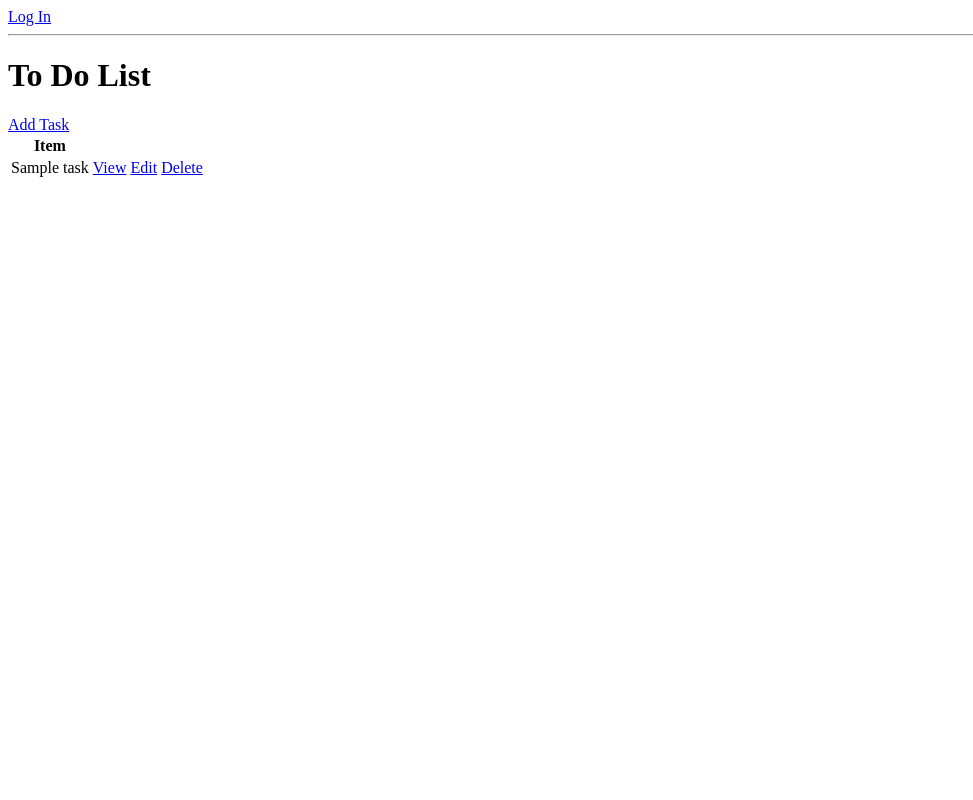
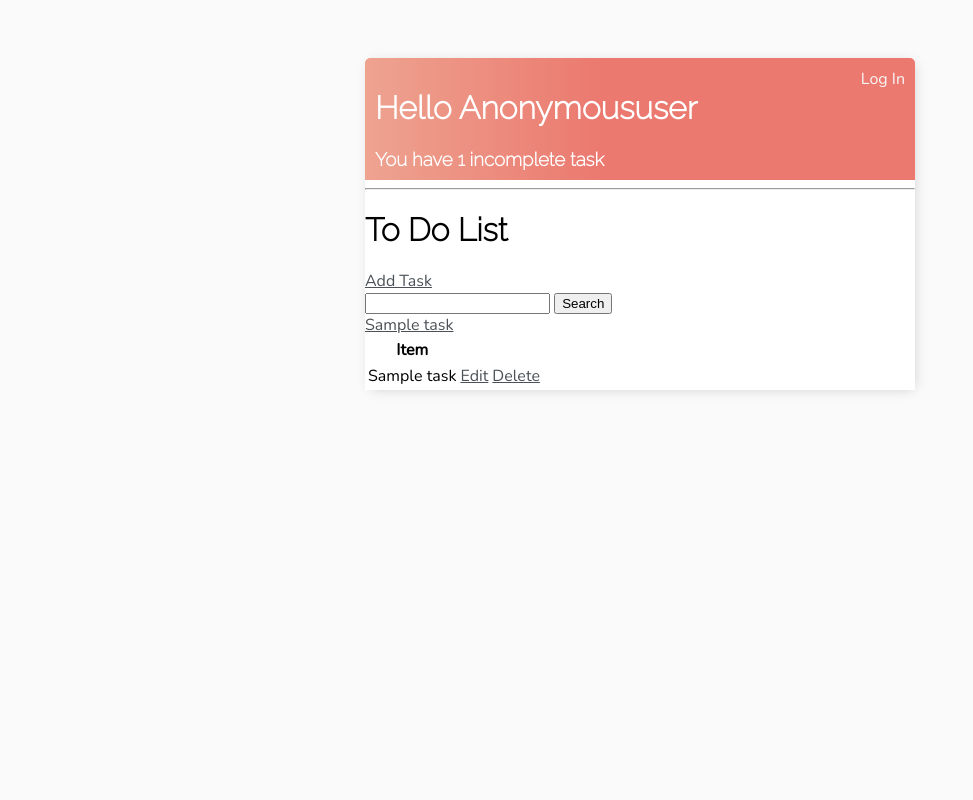
Before and after one commit to quynhnle135/django-to-do-list-app, a Django app: template todo_list/base/templates/base/task_list.html in a window 1280 px wide. Shown: the whole page, without its empty margins (0-973 px from the left). Run offline with Django 4.2, Linux system fonts and the light colour scheme; the template is opened without the code that fills it: most values are stand-ins (such as "Sample title", 1, 10 or a date in 2020).

Commit message:
Added style

```diff
--- a/todo_list/base/templates/base/login.html
+++ b/todo_list/base/templates/base/login.html
@@ -1,3 +1,5 @@
+{% extends 'base/main.html' %}
+{% block content %}
 <h1>Login</h1>
 
 <form method="POST">
@@ -7,3 +9,4 @@
 </form>
 
 <p>Don't have an account?<a href="{% url 'register' %}">Register</a></p>
+{% endblock content %}
--- /dev/null
+++ b/todo_list/base/templates/base/main.html
@@ -0,0 +1,62 @@
+<!DOCTYPE html>
+<html lang="en">
+<head>
+    <meta charset="UTF-8">
+    <meta http-equiv="X-UA-Compatible" content="IE=edge">
+    <title>To Do Items</title>
+    <meta name="description" content="">
+    <meta name="viewport" content="width=device-width, initial-scale=1">
+    <link rel="preconnect" href="https://fonts.googleapis.com">
+    <link rel="preconnect" href="https://fonts.gstatic.com" crossorigin>
+    <link href="https://fonts.googleapis.com/css2?family=Nunito:wght@200&family=Raleway:wght@200&display=swap" rel="stylesheet">
+
+
+    <style>
+        body{
+        background-color: #FAFAFA;
+        font-family: 'Nunito', sans-serif;
+        padding-top: 50px;
+        }
+
+        h1, h2, h3, h4, h5, h6 {
+            font-family: 'Raleway', san-serif;
+        }
+
+        a, p {
+            color: #4b5156;
+        }
+
+        .container {
+            max-width: 550px;
+            margin: auto;
+            background-color: #fff;
+            -webkit-box-shadow: 2px 2px 13px -4px rgba(0, 0, 0, 0.21);
+            box-shadow: 2px 2px 13px -4px rgba(0, 0, 0, 0.21);
+
+        }
+
+        .header-bar {
+            display: flex;
+            justify-content: space-between;
+            color: #fff;
+            padding: 10px;
+            border-radius: 5px 5px 0 0;
+            background: linear-gradient(90deg, #EEA390 0%, #EB796F 43%, #EB796F 100%);
+        }
+
+        .header-bar a {
+            color: rgb(247, 247, 247);
+            text-decoration: none;
+        }
+    </style>
+</head>
+<body>
+
+    <div class="container">
+      {% block content %}
+
+
+      {% endblock content%}
+    </div>
+</body>
+</html>
--- a/todo_list/base/templates/base/register.html
+++ b/todo_list/base/templates/base/register.html
@@ -1,3 +1,7 @@
+{% extends 'base/main.html' %}
+
+{% block content %}
+
 <h1>Register</h1>
 <form method="POST" action="">
   {% csrf_token %}
@@ -6,3 +10,5 @@
 </form>
 
 <p>Already have an account? <a href="{% url 'login' %}">Login</a></p>
+
+{% endblock content %}
--- a/todo_list/base/templates/base/task_confirm_delete.html
+++ b/todo_list/base/templates/base/task_confirm_delete.html
@@ -1,3 +1,6 @@
+{% extends 'base/main.html' %}
+
+{% block content %}
 <a href="{% url 'tasks' %}"> Go back</a>
 
 <form method="POST">
@@ -5,3 +8,5 @@
   <p>Are you sure you want to delete this task? "{{task}}"</p>
   <input type="submit" value="Delete">
 </form>
+
+{% endblock content %}
--- a/todo_list/base/templates/base/task_form.html
+++ b/todo_list/base/templates/base/task_form.html
@@ -1,3 +1,6 @@
+{% extends 'base/main.html' %}
+
+{% block content %}
 <h3>Task Form</h3>
 <a href="{% url 'tasks' %}">Go back</a>
 
@@ -6,3 +9,5 @@
     {{form.as_p}}
     <input type="submit" value="Submit">
 </form>
+
+{% endblock content %}
--- a/todo_list/base/templates/base/task_list.html
+++ b/todo_list/base/templates/base/task_list.html
@@ -1,14 +1,57 @@
-{% if request.user.is_authenticated %}
-    <p>{{request.user}}</p>
+{% extends 'base/main.html' %}
+
+{% block content %}
+
+<div class="header-bar">
+    <div>
+        <h1>Hello {{request.user|title}}</h1>
+        <h3 style="margin:0">You have {{count}} incomplete task{{count|pluralize:"s"}}</h3>
+    </div>
+
+    {% if request.user.is_authenticated %}
     <a href="{% url 'logout' %}">Log Out</a>
 
-{% else %}
-<a href="{% url 'login' %}">Log In</a>
-{% endif %}
+    {% else %}
+    <a href="{% url 'login' %}">Log In</a>
+    {% endif %}
+</div>
+
+
 <hr>
 
 <h1>To Do List</h1>
 <a href="{% url 'task-create' %}">Add Task</a>
+<form method="GET">
+    <input type="text" name="search-area" value="{{search_input}}">
+    <input type="submit" value="Search">
+
+</form>
+
+<div class="task-items-wrapper">
+    {% for task in tasks %}
+    <div class="task-wrapper">
+        {% if task.complete %}
+            <div class="task-title">
+                <div class="task-complete-icon">
+
+                </div>
+                <i><s><a href="{% url 'task-update' task.id %}">{{task}}</a></s></i>
+            </div>
+        {% else %}
+        <div class="task-title">
+                <div class="task-complete-icon">
+
+                </div>
+                <a href="{% url 'task-update' task.id %}">{{task}}</a>
+            </div>
+
+        {% endif %}
+    </div>
+    {% empty %}
+    <h3>No items in list</h3>
+    {% endfor %}
+
+</div>
 
 <table>
     <tr>
@@ -18,7 +61,6 @@
     {% for task in tasks %}
     <tr>
         <td>{{task.title}}</td>
-        <td><a href="{% url 'task' task.id %}">View</a></td>
         <td><a href="{% url 'task-update' task.id %}">Edit</a></td>
         <td><a href="{% url 'task-delete' task.id %}">Delete</a></td>
     </tr>
@@ -26,3 +68,4 @@
         <h3>No items in list</h3>
     {% endfor %}
 </table>
+{% endblock content %}
--- a/todo_list/base/views.py
+++ b/todo_list/base/views.py
@@ -44,6 +44,12 @@ class TaskList(LoginRequiredMixin, ListView):
         context = super().get_context_data(**kwargs)
         context['tasks'] = context['tasks'].filter(user=self.request.user)
         context['count'] = context['tasks'].filter(complete=False).count()
+
+        search_input = self.request.GET.get('search-area') or ''
+        if search_input:
+            context['tasks'] = context['tasks'].filter(title__startswith=search_input)
+
+        context['search_input'] = search_input
         return context
 
 
```
Also changed, not shown: todo_list/db.sqlite3.
